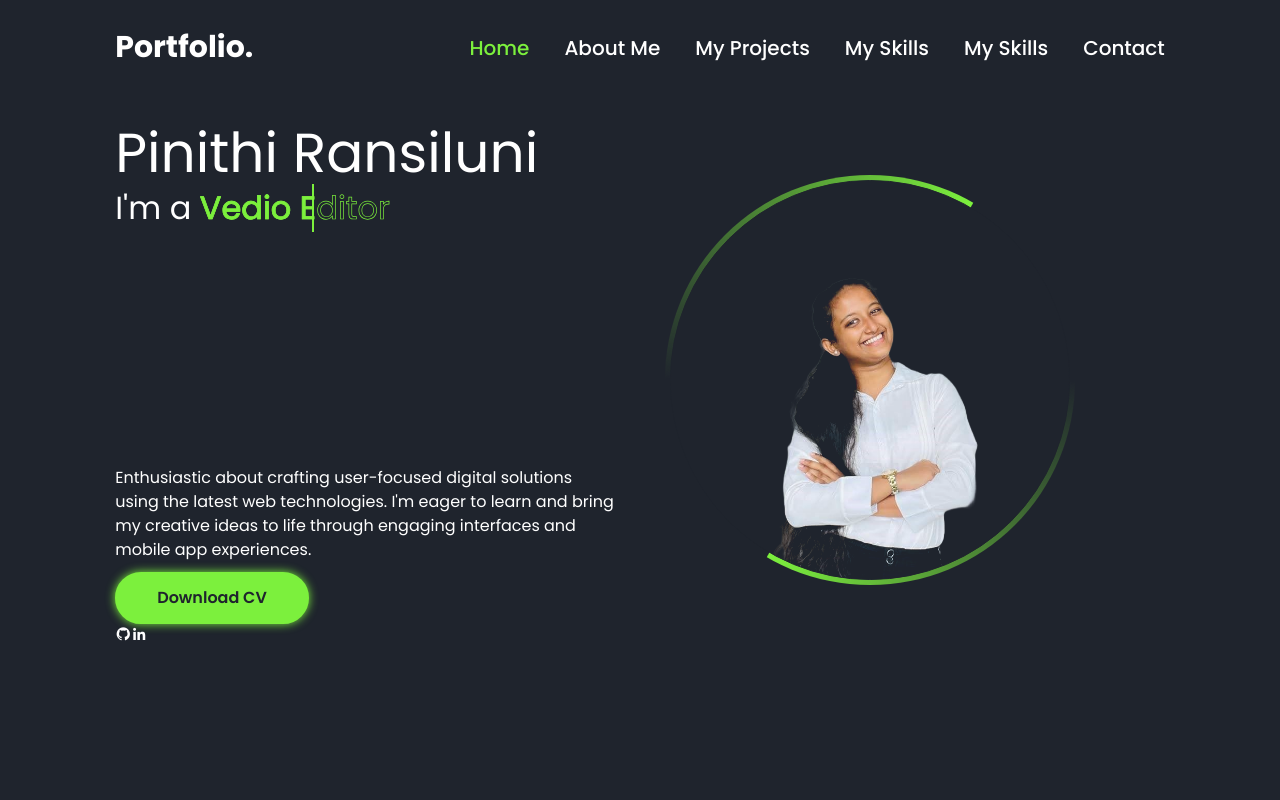
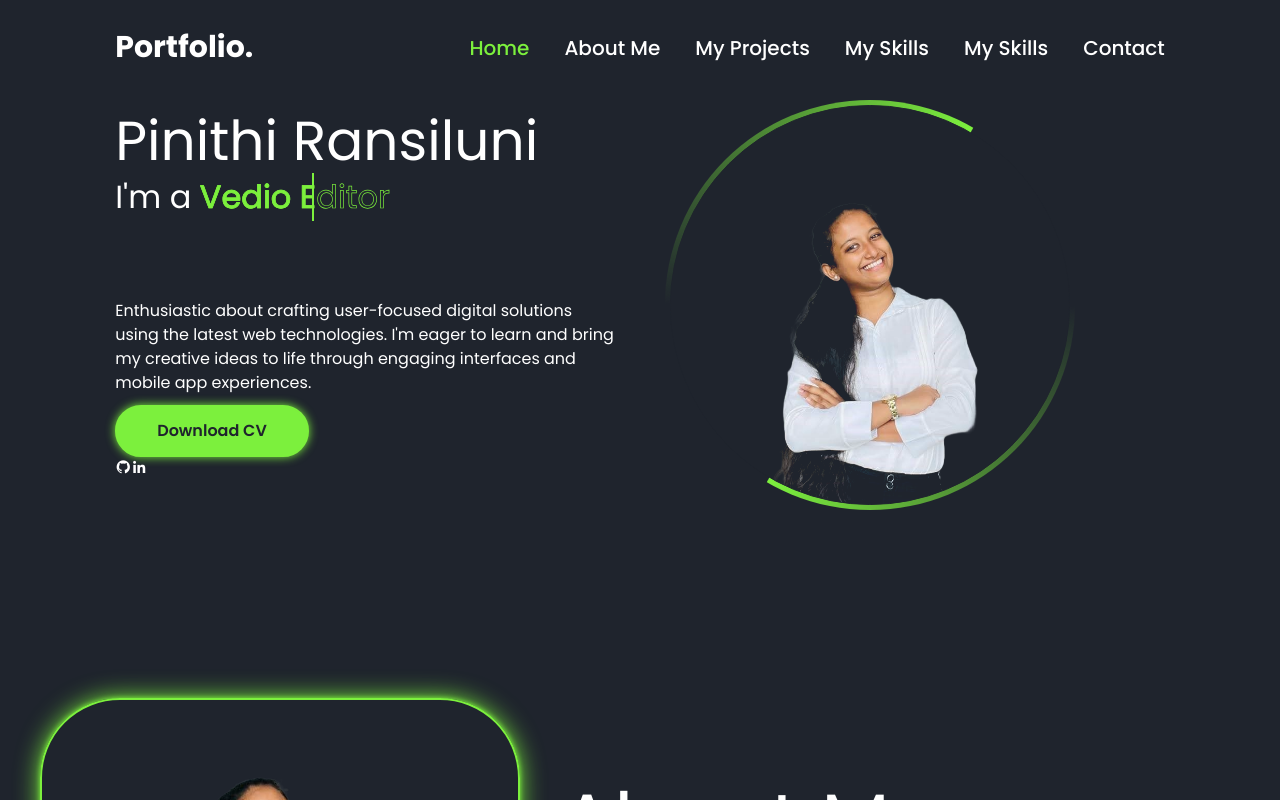
Before and after one commit to Ransiluni2003/Portfolio, a Next.js app: page / in a window 1280 px wide. Shown: the top 800 px of the page. Built offline with nearby package versions, Linux system fonts and the light colour scheme.

Commit message:
Reduce empty space: align content to top and remove min-height

```diff
--- a/style.css
+++ b/style.css
@@ -397,15 +397,15 @@ a{
     display: grid;
     grid-template-columns: 1fr 1fr;
     grid-auto-rows: auto;
-    align-items: center;
+    align-items: start;
     gap: 50px;
-    padding: 20px 9% 60px;
+    padding: 100px 9% 60px;
     color: #fff;
     visibility: hidden;
     opacity: 0;
     animation: show-content 1.5s linear forwards;
     animation-delay: 1.6s;
-    min-height: 100vh;
+    min-height: auto;
 }
 
 .home-info {
```
